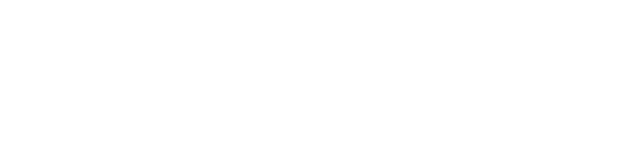
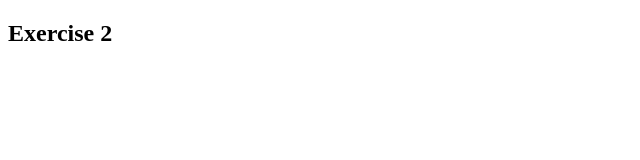
Before and after one commit to ann-sjo/JS-S2021-master, a plain HTML site: page VSC-tiedostot/WS3/Excercise 2.html in a window 1280 px wide. Shown: the whole page, without its empty margins (0-640 px from the left). Drawn offline with Linux system fonts and the light colour scheme.

Commit message:
Update Excercise 2.html

```diff
--- a/VSC-tiedostot/WS3/Excercise 2.html
+++ b/VSC-tiedostot/WS3/Excercise 2.html
@@ -7,9 +7,6 @@
     <title>Exercise 2</title>
 </head>
 <body>
-
-    <script>
-
-    </script>
+    <h2 onmouseover="console.log('On mouse over');">Exercise 2</h2>
 </body>
 </html>
```
